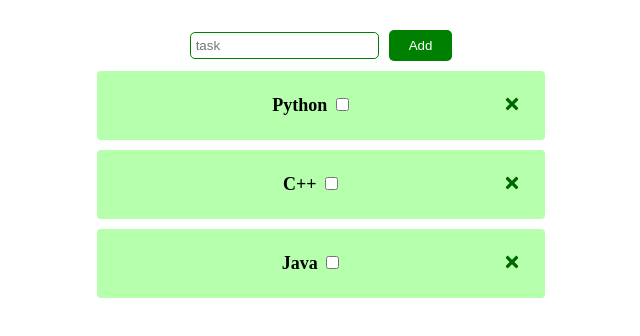
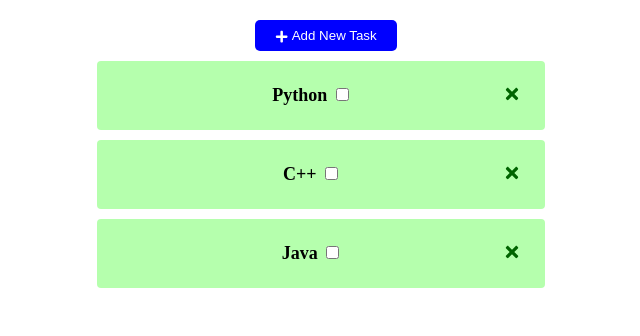
Before and after one commit to KhurramMunir95/React-App, a React (Create React App) app: page / in a window 1280 px wide. Shown: the top 336 px of the page, without its empty margins (319-959 px from the left). Built offline with nearby package versions, Linux system fonts and the light colour scheme.

Commit message:
Latest Code

```diff
--- a/src/AddTask.jsx
+++ b/src/AddTask.jsx
@@ -13,11 +13,13 @@ const AddTask = ({onAdd}) => {
         }
         else{
             onAdd({name, status});
+            setName('');
         }
     }
 
     return (
         <div style={{paddingTop: '30px'}}>
+
             <form onSubmit={onSubmit}>
                 <input className="form-control" type="text" placeholder="task" value={name} onChange={(e) => setName(e.target.value)} />
                 {/* <input type="checkbox" checked={status} value={status} onChange={(e) => setStatus(e.currentTarget.checked)} /> */}
--- a/src/App.css
+++ b/src/App.css
@@ -69,7 +69,27 @@ div#task-list:hover{
   margin-left: 10px;
 }
 
-.btn-green:hover{
+.btn-blue{
+  border: none;
+  padding: 8px 20px;
+  border-radius: 5px;
+  background-color: blue;
+  color: #fff;
+  cursor: pointer;
+  margin-left: 10px;
+}
+
+.btn-red{
+  border: none;
+  padding: 8px 20px;
+  border-radius: 5px;
+  background-color: crimson;
+  color: #fff;
+  cursor: pointer;
+  margin-left: 10px;
+}
+
+button:hover{
   opacity: 0.8;
 }
 .form-control{
--- a/src/Tasks.jsx
+++ b/src/Tasks.jsx
@@ -1,8 +1,11 @@
 import React, { useState } from 'react';
 import Task from './Task';
 import AddTask from './AddTask';
+import { FaPlus, FaWindowClose } from 'react-icons/fa';
 
 const Tasks = () => {
+
+    const [ShowAddTask, setShowAddTask] = useState(false);
 
     const [tasks, setTask] = useState([
             {
@@ -37,9 +40,14 @@ const Tasks = () => {
         setTask(tasks.map((task)=> task.id === id ? {...task, status: !task.status} : task))
     }
 
+    const showTask = () =>{
+        setShowAddTask(!ShowAddTask)
+    }
+
     return (
-        <div>
-            <AddTask onAdd={addTask} />
+        <div style={{paddingTop: '20px'}}>
+            <button className={ShowAddTask ? 'btn-red' : 'btn-blue'} onClick={showTask}>{ ShowAddTask ? <FaWindowClose style={{verticalAlign: 'middle'}}/> : <FaPlus style={{verticalAlign: 'middle'}}/> } { ShowAddTask ? 'Close' : 'Add New Task'}</button>
+            { ShowAddTask && <AddTask onAdd={addTask} /> }
            { tasks.length > 0 ? <Task tasks={tasks}  removeTask={removeTask} onFinish={onFinish}
            /> : <h3>No Tasks</h3>}
         </div>
```
